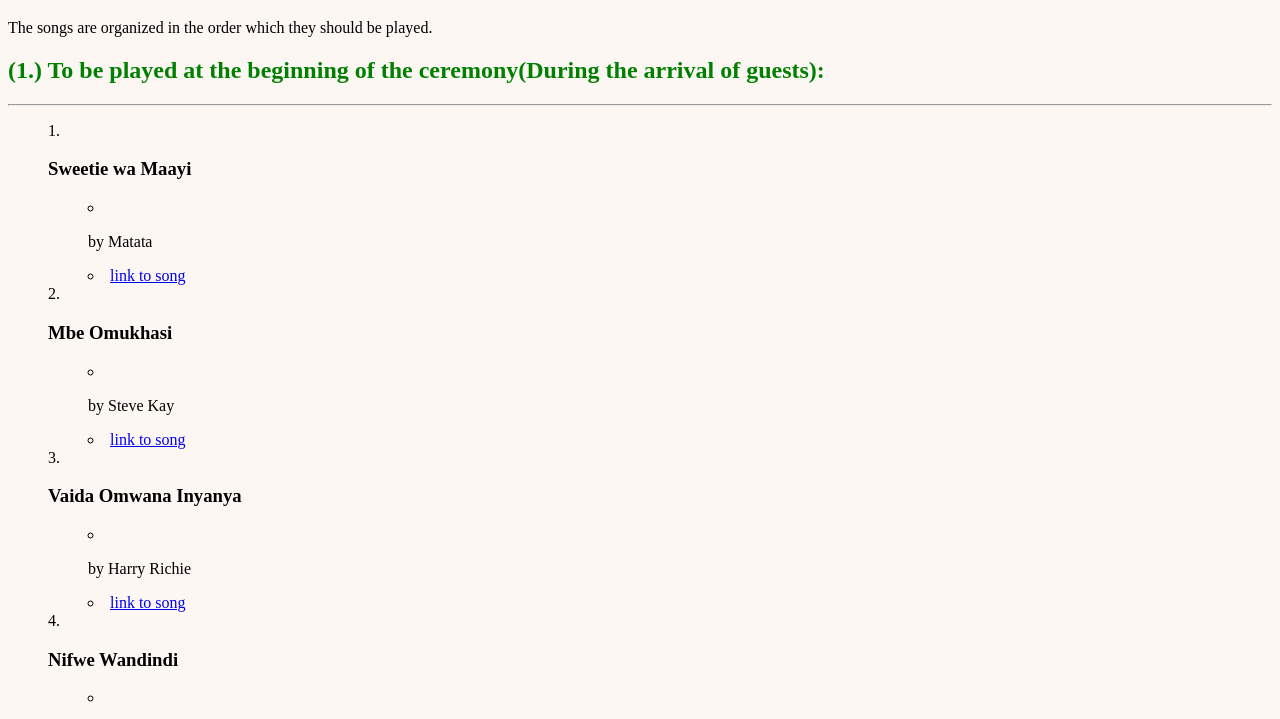
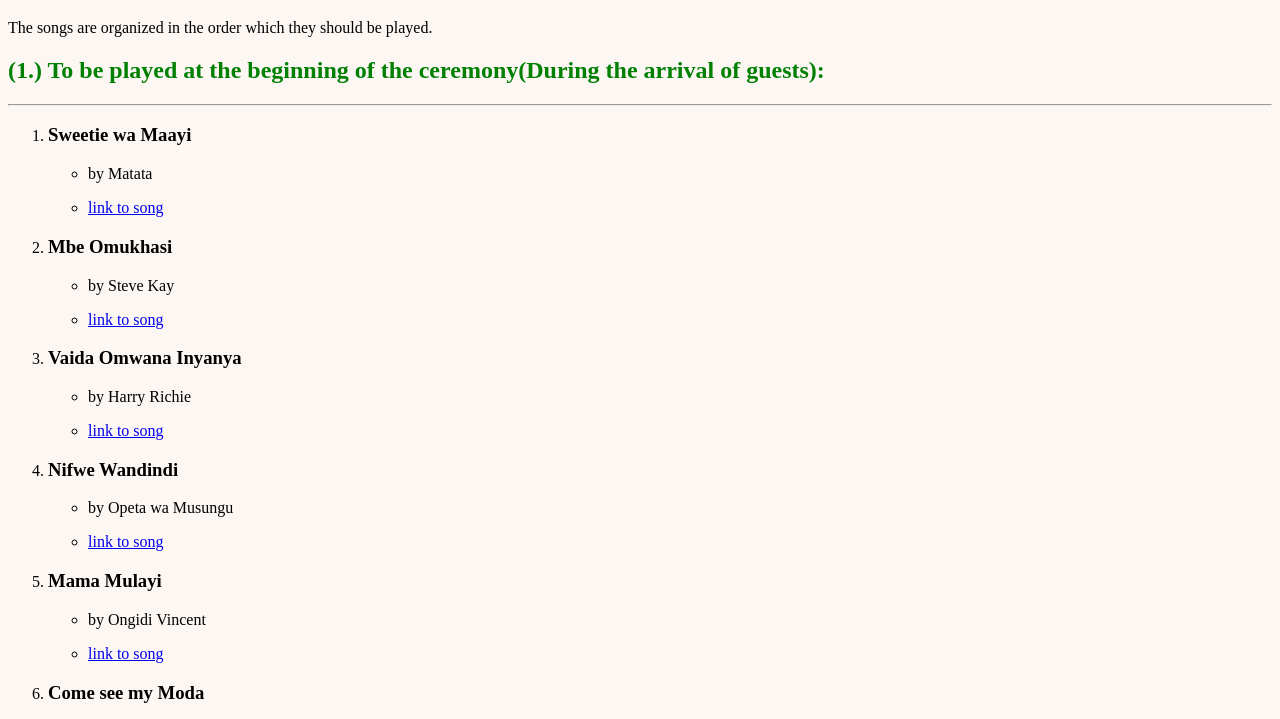
Before and after one commit to EstherFaith143/ikhwe-songs, a plain HTML site: page index.html in a window 1280 px wide. Shown: the part 61-780 px from the top of the page. Drawn offline with Linux system fonts and the light colour scheme.

Commit message:
Update style.css

```diff
--- a/style.css
+++ b/style.css
@@ -1,5 +1,6 @@
 ol {
-  list-style-position: inside;
+  margin-left: 20px;
+  padding-left: 20px;
 }
 
 body{
```
